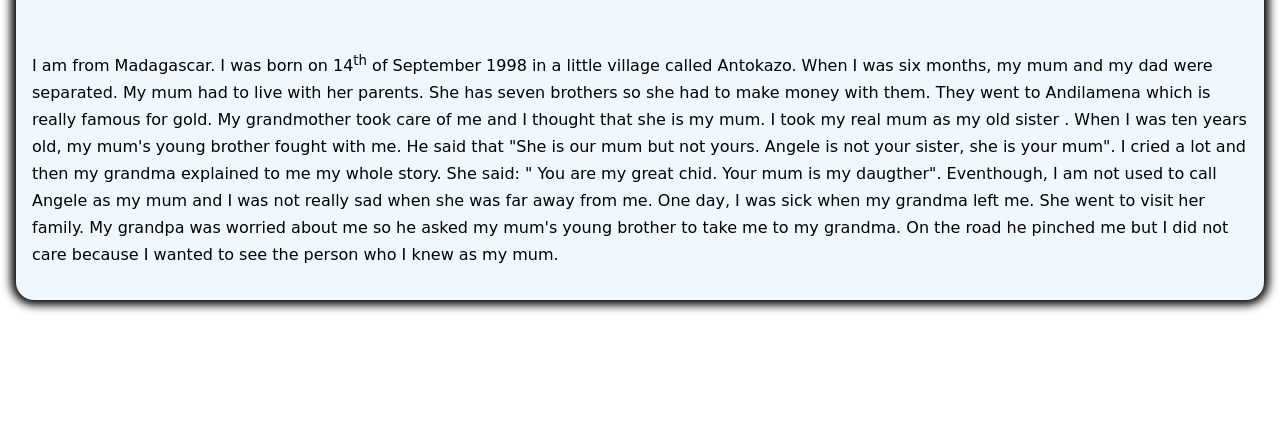
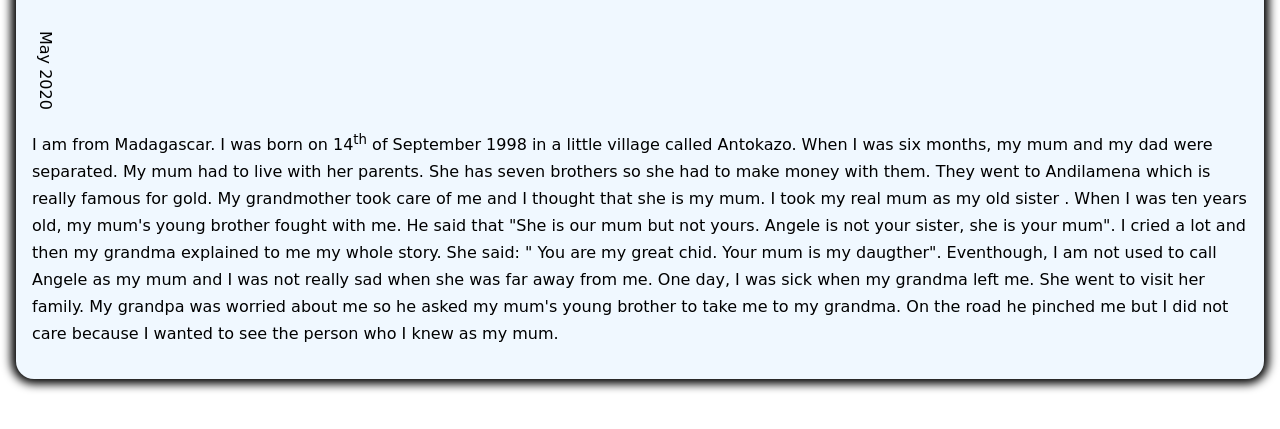
Before and after one commit to moro-patana/My-childhood, a plain HTML site: page index.html in a window 1280 px wide. Shown: the part 263-692 px from the top of the page. Drawn offline with Linux system fonts and the light colour scheme.

Commit message:
removed the paragraph for the date into the article header

```diff
--- a/index.html
+++ b/index.html
@@ -15,6 +15,7 @@
             <h2>
                 Memorises
             </h2>
+            <p class="date">May 2020</p>
         </header>
         <p>
                I am from Madagascar. I was born on 14<sup>th</sup> of September 1998 in a little village called Antokazo.
```
